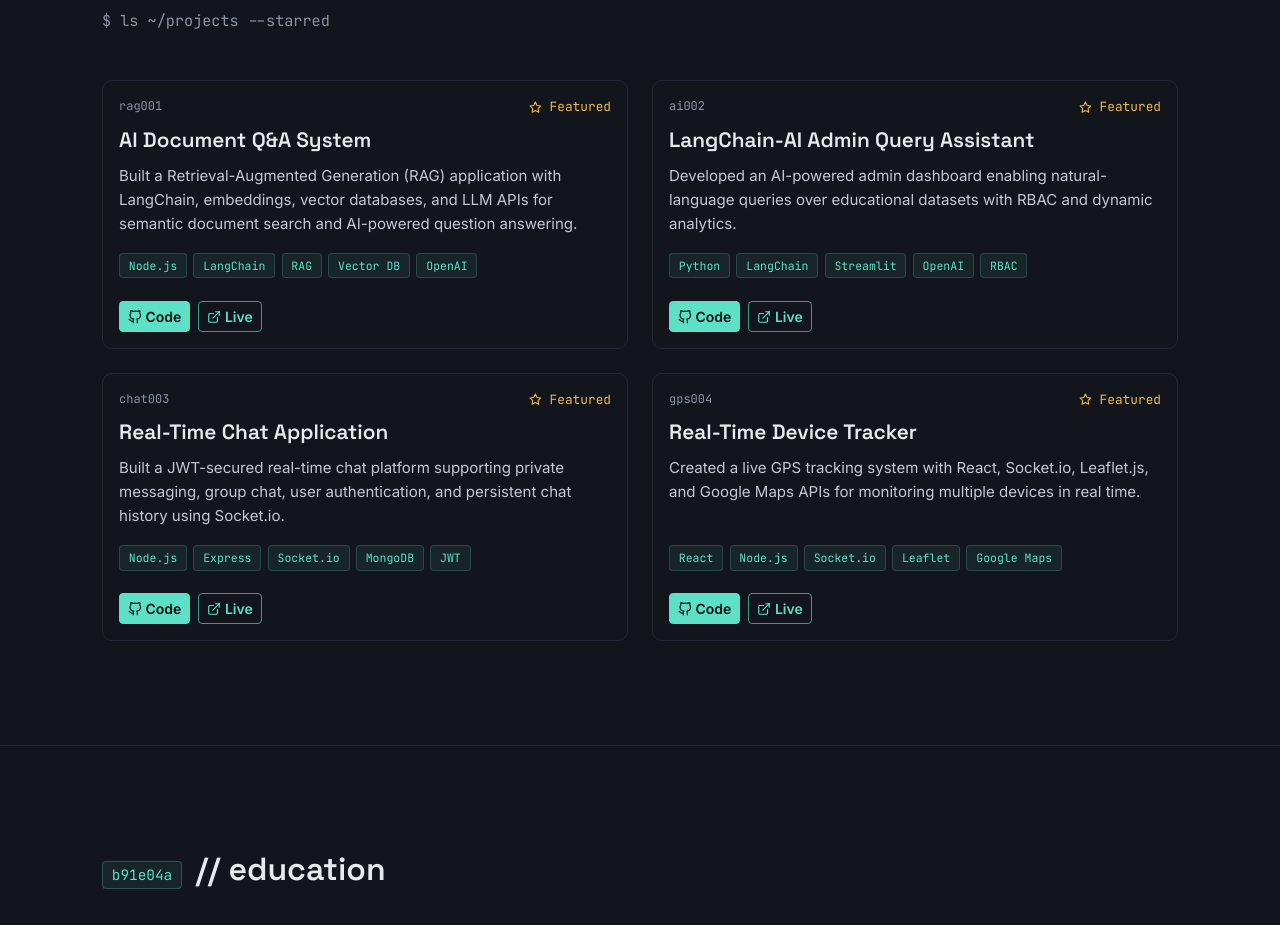
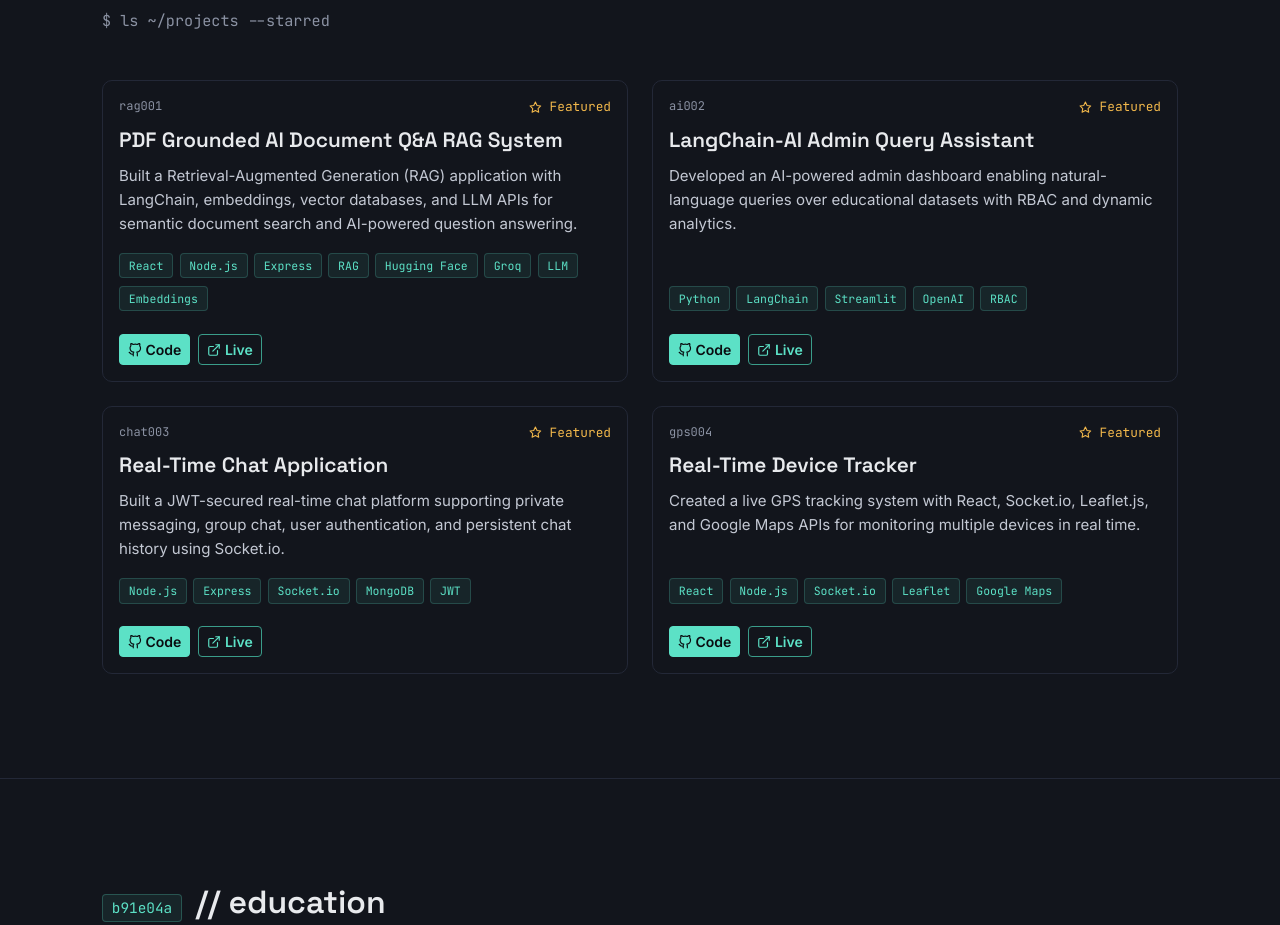
Before and after one commit to sunny-raj-sah/Portfolio, a React (Vite) app: page / in a window 1280 px wide. Shown: the part 3110-4035 px from the top of the page. Built offline with nearby package versions, Linux system fonts and the light colour scheme; no server answers.

Commit message:
project added

```diff
--- a/src/data/portfolioData.js
+++ b/src/data/portfolioData.js
@@ -130,20 +130,23 @@ export const skills = {
 
 export const projects = [
   {
-    name: "AI Document Q&A System",
+    name: "PDF Grounded AI Document Q&A RAG System",
     hash: "rag001",
     description:
       "Built a Retrieval-Augmented Generation (RAG) application with LangChain, embeddings, vector databases, and LLM APIs for semantic document search and AI-powered question answering.",
     tags: [
-      "Node.js",
-      "LangChain",
-      "RAG",
-      "Vector DB",
-      "OpenAI",
+    "React",
+    "Node.js",
+    "Express",
+    "RAG",
+    "Hugging Face",
+    "Groq",
+    "LLM",
+    "Embeddings",
     ],
     stars: "Featured",
-    link: "#",
-    repo: "https://github.com/sunny-raj-sah/AI-Document-Q-A-System.git",
+    link: "https://ai-powered-rag-system-for-grounded.vercel.app/",
+    repo: "https://github.com/sunny-raj-sah/AI-powered-RAG-system-for-grounded-PDF-question-answering.git",
   },
   {
     name: "LangChain-AI Admin Query Assistant",
```
